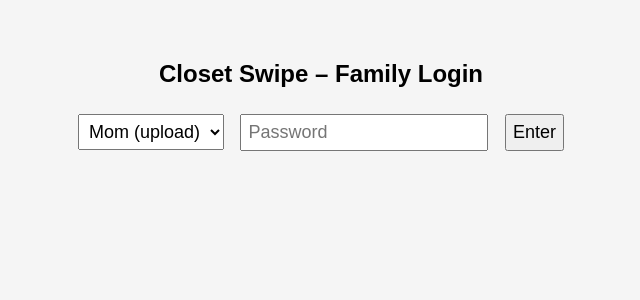
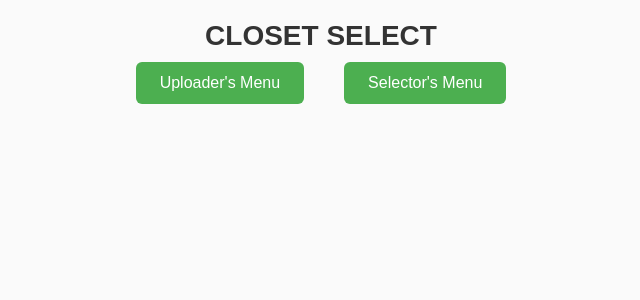
Before and after one commit to ConstLR/closet-swipe, a Flask app: page / in a window 1280 px wide. Shown: the top 300 px of the page, without its empty margins (319-959 px from the left). Run offline with Flask 3, Linux system fonts and the light colour scheme; data that the repository does not hold is empty.

Commit message:
Update index.html

```diff
--- a/templates/index.html
+++ b/templates/index.html
@@ -1,111 +1,228 @@
 <!doctype html>
-<html>
+<html lang="en">
 <head>
 <meta charset="utf-8">
-  <title>Closet Swipe</title>
+<title>Closet Select</title>
 <meta name="viewport" content="width=device-width,initial-scale=1">
 <style>
-    body{margin:0;font-family:Arial;background:#f5f5f5}
-    #login{display:flex;flex-direction:column;align-items:center;margin-top:40px}
-    #login input,#login select,#login button{margin:6px;font-size:18px;padding:6px}
-    .card{position:absolute;width:300px;height:400px;background:#fff;border-radius:10px;left:50%;top:50%;transform:translate(-50%,-50%);box-shadow:0 4px 12px rgba(0,0,0,.3)}
-    .card img{width:100%;height:75%;object-fit:cover;border-radius:10px 10px 0 0}
-    .caption{padding:10px;font-size:14px}
-    .controls{position:fixed;bottom:20px;width:100%;text-align:center}
-    .controls button{margin:0 20px;font-size:24px;width:60px;height:60px;border-radius:50%;border:none;cursor:pointer}
-    .yes{background:#4caf50;color:#fff}
-    .no{background:#f44336;color:#fff}
-    #uploadArea{border:2px dashed #aaa;border-radius:8px;padding:20px;text-align:center;margin:20px}
+    body{margin:0;font-family:Arial,Helvetica,sans-serif;background:#fafafa;color:#333}
+    h1{text-align:center;margin:20px 0 10px;font-size:28px}
+    .menu{display:flex;justify-content:center;gap:40px;margin-bottom:20px}
+    .menu button{padding:12px 24px;font-size:16px;border:none;border-radius:6px;cursor:pointer;background:#4caf50;color:#fff}
+    .menu button:hover{opacity:.9}
+    /* Uploader panel */
+    #uploader{display:none;max-width:1000px;margin:auto;padding:0 10px}
+    #uploader h2{margin:10px 0}
+    .photo-strip{display:flex;overflow-x:auto;gap:10px;padding:10px 0}
+    .photo-strip img{height:120px;border:1px solid #ccc;border-radius:4px;cursor:pointer}
+    #uploadArea{margin:20px 0}
+    #uploadArea input[type=file]{margin-bottom:6px}
+    #uploadArea textarea{width:100%;max-width:400px;height:60px}
+    #uploadArea button{margin-top:6px}
+    #uLists ul{list-style:none;padding:0}
+    #uLists li{padding:6px;border-bottom:1px solid #eee;cursor:pointer}
+    /* Selector panel */
+    #selector{display:none;max-width:1000px;margin:auto;padding:10px}
+    .selLists{display:flex;gap:20px;flex-wrap:wrap;margin-bottom:20px}
+    .selLists button{background:#2196f3;color:#fff;padding:8px 16px;border:none;border-radius:4px;cursor:pointer}
+    #newListForm{margin-bottom:20px}
+    #newListForm input{padding:8px;font-size:16px}
+    #newListForm button{margin-left:6px}
+    /* Selector deck */
+    #deck{display:none}
+    .bigCard{position:relative;text-align:center}
+    .bigCard img{max-width:90%;max-height:60vh;border-radius:8px}
+    .bigCard .caption{margin:10px 0;font-size:18px}
+    .bigCard .uploaderComment{font-style:italic;color:#555;margin-bottom:10px}
+    .deckControls{display:flex;justify-content:center;gap:40px;margin-top:20px}
+    .deckControls button{padding:14px 28px;font-size:18px;border:none;border-radius:50px;cursor:pointer}
+    .deckControls .want{background:#4caf50;color:#fff}
+    .deckControls .dont{background:#f44336;color:#fff}
+    #deck textarea{width:90%;max-width:400px;margin-top:10px}
+    .myList{max-width:250px;margin-left:20px}
+    .myList img{width:60px;height:60px;object-fit:cover;margin:2px;border:1px solid #ccc;border-radius:4px}
 </style>
 </head>
 <body>
 
-<!-- Login -->
-<div id="login">
-  <h2>Closet Swipe – Family Login</h2>
-  <form method="post" action="/login">
-    <select name="user">
-      <option value="mom">Mom (upload)</option>
-      <option value="alex">Alex</option>
-      <option value="ben">Ben</option>
-    </select>
-    <input type="password" name="password" placeholder="Password">
-    <button type="submit">Enter</button>
-  </form>
+<h1>CLOSET SELECT</h1>
+
+<!-- Landing -->
+<div class="menu" id="landing">
+    <button onclick="show('uploader')">Uploader's Menu</button>
+    <button onclick="show('selector')">Selector's Menu</button>
 </div>
 
-<!-- Mom upload -->
-<div id="momView" style="display:none">
-  <h2 style="text-align:center">Upload clothes</h2>
-  <form id="uploadForm" enctype="multipart/form-data" method="post" action="/upload">
+<!-- Uploader -->
+<div id="uploader">
+    <h2>Uploader's Menu</h2>
+
+    <!-- Recent photos -->
+    <div class="photo-strip" id="strip"></div>
+
+    <!-- Upload -->
     <div id="uploadArea">
-      <input type="file" name="photo" accept="image/*" required><br>
-      <input type="text" name="caption" placeholder="Optional caption"><br>
-      <button>Save</button>
-    </div>
-  </form>
-  <h3 style="text-align:center">Send lists</h3>
-  <ul id="sendLists"></ul>
+        <input type="file" id="fileInput" accept="image/*">
+        <br><textarea id="captionInput" placeholder="Optional caption"></textarea><br>
+        <button onclick="doUpload()">Upload</button>
     </div>
 
-<!-- Son swipe -->
-<div id="sonView" style="display:none">
-  <div id="viewer">
-    <div class="card">
-      <img id="img"><div class="caption" id="cap"></div>
+    <!-- Lists -->
+    <div id="uLists">
+        <h3>All selectors' lists</h3>
+        <ul id="ulUl"></ul>
     </div>
 </div>
-  <div class="controls">
-    <button class="no" onclick="vote('no')">✕</button>
-    <button class="yes" onclick="vote('yes')">✓</button>
+
+<!-- Selector -->
+<div id="selector">
+    <h2>Selector's Menu</h2>
+
+    <!-- New / existing lists -->
+    <div id="newListForm">
+        <input id="listName" placeholder="New list name">
+        <button onclick="createList()">Create new list</button>
     </div>
-  <textarea id="comment" placeholder="Comment (optional)" style="position:fixed;bottom:100px;left:50%;transform:translateX(-50%);width:260px"></textarea>
+
+    <div class="selLists" id="selLists"></div>
+</div>
+
+<!-- Deck -->
+<div id="deck">
+    <h3 id="deckTitle"></h3>
+    <div style="display:flex;justify-content:center">
+        <div class="bigCard">
+            <img id="bigImg"><br>
+            <div id="bigCap"></div>
+            <div id="bigUComment"></div>
+            <div class="deckControls">
+                <button class="want" onclick="vote('want')">I want it</button>
+                <button class="dont" onclick="vote('dont')">I don't want it</button>
+            </div>
+            <textarea id="comment" placeholder="Optional comment"></textarea>
+        </div>
+
+        <!-- side preview -->
+        <div class="myList">
+            <h4>My list</h4>
+            <div id="myPics"></div>
+        </div>
+    </div>
 </div>
 
 <script>
-let items=[], idx=0, user='{{ session.user }}';
-
-async function load(){
+// ---------- util ----------
+function show(id){
+    ['landing','uploader','selector','deck'].forEach(x=>document.getElementById(x).style.display='none');
+    document.getElementById(id).style.display='block';
+}
+// ---------- uploader ----------
+async function refreshStrip(){
     const res = await fetch('/api/items');
-  items = Object.entries(await res.json()).map(([id,data])=>({id,...data}));
-  idx = 0;
-  show();
+    const items = await res.json();
+    const strip=document.getElementById('strip');
+    strip.innerHTML='';
+    items.forEach(it=>{
+        const img=document.createElement('img');
+        img.src=it.thumb;
+        img.onclick=()=>editCaption(it.id,it.caption);
+        strip.appendChild(img);
+    });
 }
-function show(){
-  if(idx>=items.length){document.body.innerHTML='<h1 style="text-align:center">All done!</h1>';return;}
-  const it=items[idx];
-  document.getElementById('img').src='/static/photos/'+it.id;
-  document.getElementById('cap').textContent=it.caption;
-}
-async function vote(decision){
-  const comment=document.getElementById('comment').value;
-  await fetch('/swipe',{method:'POST',headers:{'Content-Type':'application/json'},body:JSON.stringify({id:items[idx].id,decision,comment})});
-  idx++; show(); document.getElementById('comment').value='';
-}
-function init(){
-  if(user==='mom'){
-    document.getElementById('login').style.display='none';
-    document.getElementById('momView').style.display='block';
-    buildSendLists();
-  }else if(['alex','ben'].includes(user)){
-    document.getElementById('login').style.display='none';
-    document.getElementById('sonView').style.display='block';
-    load();
+async function editCaption(id,oldCap){
+    const cap=prompt("Edit caption",oldCap);
+    if(cap!==null){
+        await fetch('/api/caption/'+id,{method:'POST',headers:{'Content-Type':'application/json'},body:JSON.stringify({'caption':cap})});
+        refreshStrip();
     }
 }
-function buildSendLists(){
-  fetch('/api/items').then(r=>r.json()).then(db=>{
-    const ul=document.getElementById('sendLists');
+async function doUpload(){
+    const file=document.getElementById('fileInput').files[0];
+    const cap=document.getElementById('captionInput').value;
+    if(!file) return alert('Pick a photo');
+    const fd=new FormData();
+    fd.append('photo',file);
+    fd.append('caption',cap);
+    await fetch('/upload',{method:'POST',body:fd});
+    document.getElementById('fileInput').value='';
+    document.getElementById('captionInput').value='';
+    refreshStrip();
+}
+async function refreshULists(){
+    const res=await fetch('/api/lists');
+    const lists=await res.json();
+    const ul=document.getElementById('ulUl');
     ul.innerHTML='';
-    ['alex','ben'].forEach(son=>{
+    Object.keys(lists).forEach(name=>{
         const li=document.createElement('li');
-      const wanted=Object.entries(db).filter(([,d])=>d.votes[son]?.decision==='yes');
-      li.innerHTML=`<b>${son}</b>: `+(wanted.map(([id,d])=>d.caption||id).join(', ')||'—');
+        li.textContent=name;
+        li.onclick=()=>alert('List '+name+': '+Object.keys(lists[name]).length+' picks');
         ul.appendChild(li);
     });
+}
+// ---------- selector ----------
+let listName='', items=[], idx=0, myPicks={};
+async function refreshSelLists(){
+    const res=await fetch('/api/lists');
+    const lists=await res.json();
+    const div=document.getElementById('selLists');
+    div.innerHTML='';
+    Object.keys(lists).forEach(name=>{
+        const btn=document.createElement('button');
+        btn.textContent='Edit '+name;
+        btn.onclick=()=>openDeck(name);
+        div.appendChild(btn);
     });
 }
-init();
+async function openDeck(name){
+    listName=name;
+    const res=await fetch('/api/items');
+    items=(await res.json()).filter(it=>!myPicks[it.id]);
+    idx=0;
+    show('deck');
+    document.getElementById('deckTitle').textContent='My list: '+name;
+    renderDeck();
+}
+function renderDeck(){
+    if(idx>=items.length){document.getElementById('bigImg').src='';document.getElementById('bigCap').textContent='All done!';return;}
+    const it=items[idx];
+    document.getElementById('bigImg').src='/static/photos/'+it.id;
+    document.getElementById('bigCap').textContent=it.caption;
+    document.getElementById('bigUComment').textContent='Uploader: '+it.caption;
+}
+async function vote(choice){
+    const comment=document.getElementById('comment').value;
+    const it=items[idx];
+    await fetch(`/api/list/${listName}/vote`,{
+        method:'POST',
+        headers:{'Content-Type':'application/json'},
+        body:JSON.stringify({item:it.id,choice,comment})
+    });
+    myPicks[it.id]=choice;
+    idx++;
+    renderDeck();
+    renderMyPics();
+}
+function renderMyPics(){
+    const box=document.getElementById('myPics');
+    box.innerHTML='';
+    items.filter(i=>myPicks[i.id]==='want').forEach(i=>{
+        const img=document.createElement('img');
+        img.src=i.thumb;
+        box.appendChild(img);
+    });
+}
+async function createList(){
+    const name=document.getElementById('listName').value.trim();
+    if(!name) return alert('Name required');
+    await fetch(`/api/list/${name}`,{method:'POST'});
+    document.getElementById('listName').value='';
+    refreshSelLists();
+}
+// init
+refreshStrip();
+refreshULists();
+refreshSelLists();
 </script>
 </body>
 </html>
```
Lines whose indentation alone changed are shown as unchanged.
